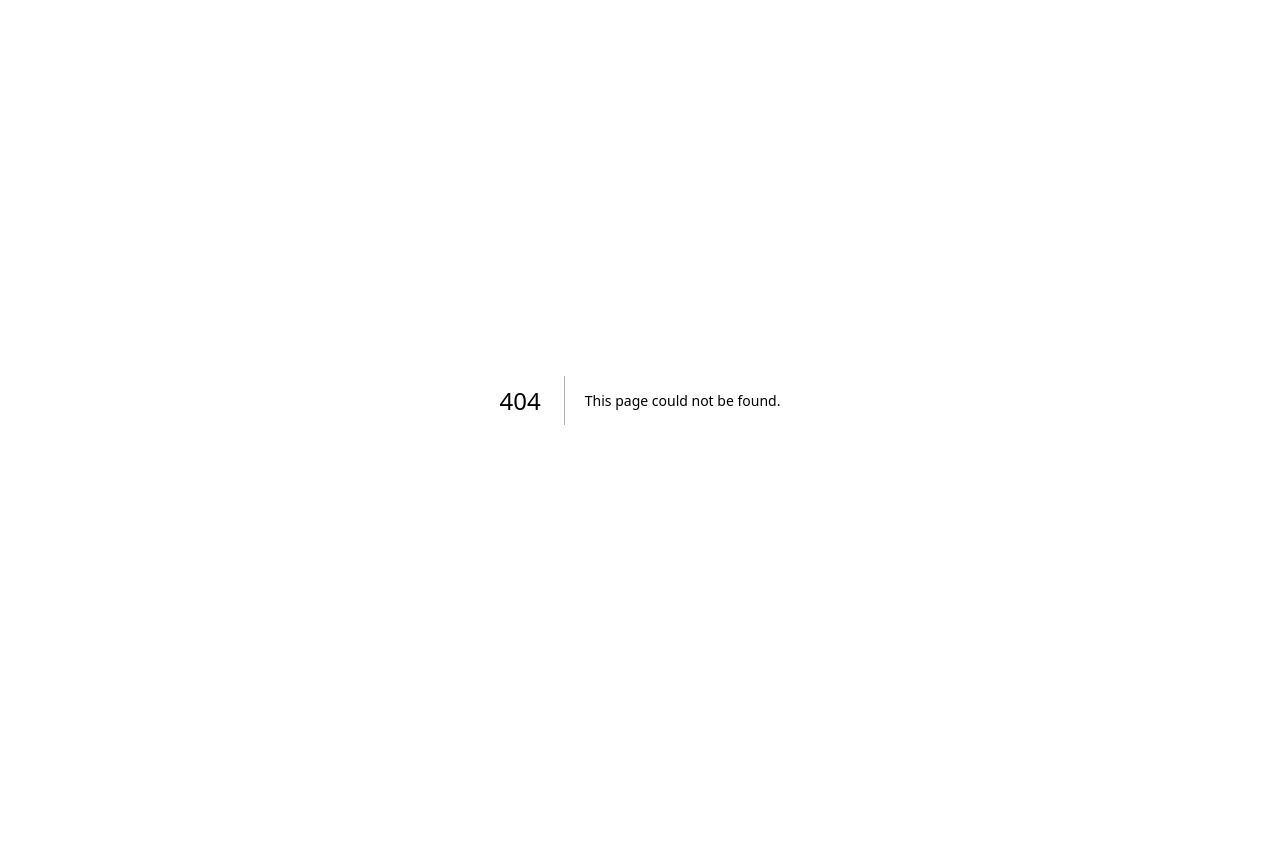
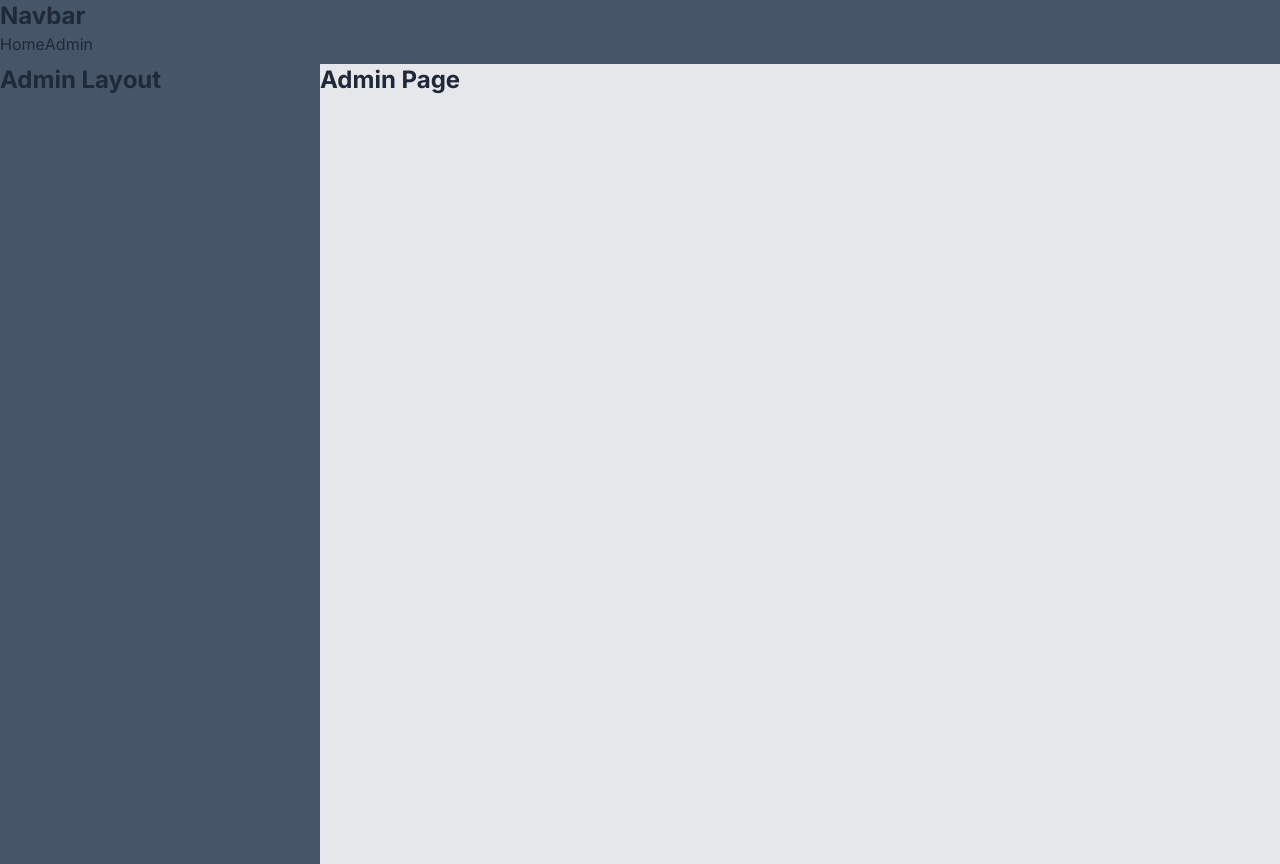
Before and after one commit to rupinderjdn/next-app, a Next.js app: page /admin in a window 1280 px wide. Before the commit this address had no page. Before the commit the page ends 800 px from the top, so only its background shows below. Built offline with nearby package versions, Linux system fonts and the light colour scheme.

Commit message:
layout done

```diff
--- /dev/null
+++ b/app/Navbar.tsx
@@ -0,0 +1,16 @@
+import Link from "next/link";
+import React from "react";
+
+const Navbar = () => {
+  return (
+    <div className="bg-slate-600 h-16 w-full">
+      <h1>Navbar</h1>
+      <div className="flex flex-row">
+        <Link href="/">Home</Link>
+        <Link href="/admin">Admin</Link>
+      </div>
+    </div>
+  );
+};
+
+export default Navbar;
--- /dev/null
+++ b/app/admin/layout.tsx
@@ -0,0 +1,21 @@
+import React from 'react'
+
+
+interface AdminLayoutProps {
+  children: React.ReactNode;
+}
+
+const AdminLayout = ({ children }: AdminLayoutProps) => {
+  return (
+    <div className='flex flex-row'>
+        <aside className='bg-slate-600 h-screen w-1/4'>
+            <h1>Admin Layout</h1>
+        </aside>
+      <div className='w-3/4'>
+            {children}
+        </div>
+    </div>
+  )
+}
+
+export default AdminLayout
--- /dev/null
+++ b/app/admin/page.tsx
@@ -0,0 +1,11 @@
+import React from 'react'
+
+const AdminPage = () => {
+  return (
+    <div className='bg-gray-200 h-screen w-full'>
+      <h1>Admin Page</h1>
+    </div>
+  )
+}
+
+export default AdminPage
--- a/app/globals.css
+++ b/app/globals.css
@@ -26,3 +26,9 @@ body {
     )
     rgb(var(--background-start-rgb));
 }
+
+@layer base {
+  h1 {
+    @apply text-2xl font-bold;
+  }
+}
--- a/app/layout.tsx
+++ b/app/layout.tsx
@@ -1,22 +1,33 @@
-import './globals.css'
-import type { Metadata } from 'next'
-import { Inter } from 'next/font/google'
+import "./globals.css";
+import type { Metadata } from "next";
+import { Inter } from "next/font/google";
+import Navbar from "./Navbar";
 
-const inter = Inter({ subsets: ['latin'] })
+const inter = Inter({
+  subsets: ["latin"]
+});
 
 export const metadata: Metadata = {
-  title: 'Create Next App',
-  description: 'Generated by create next app',
-}
+  title: "Create Next App",
+  description: "Generated by create next app"
+};
 
 export default function RootLayout({
-  children,
+  children
 }: {
-  children: React.ReactNode
+  children: React.ReactNode;
 }) {
   return (
-    <html lang="en" data-theme="light">
-      <body className={inter.className}>{children}</body>
+    <html
+      lang="en"
+      data-theme="light"
+    >
+      <body className={inter.className}>
+        <div className="flex flex-col">
+          <Navbar />
+          {children}
+        </div>
+      </body>
     </html>
-  )
+  );
 }
```
